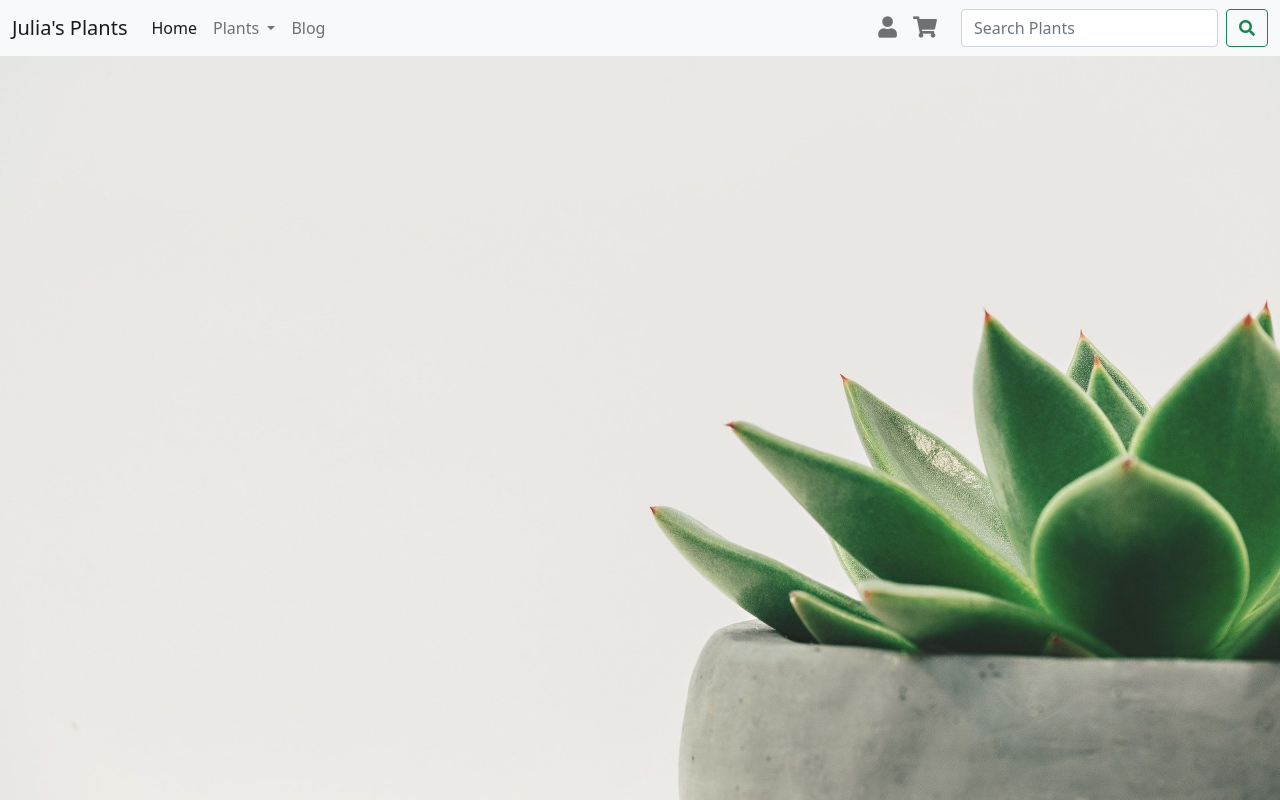
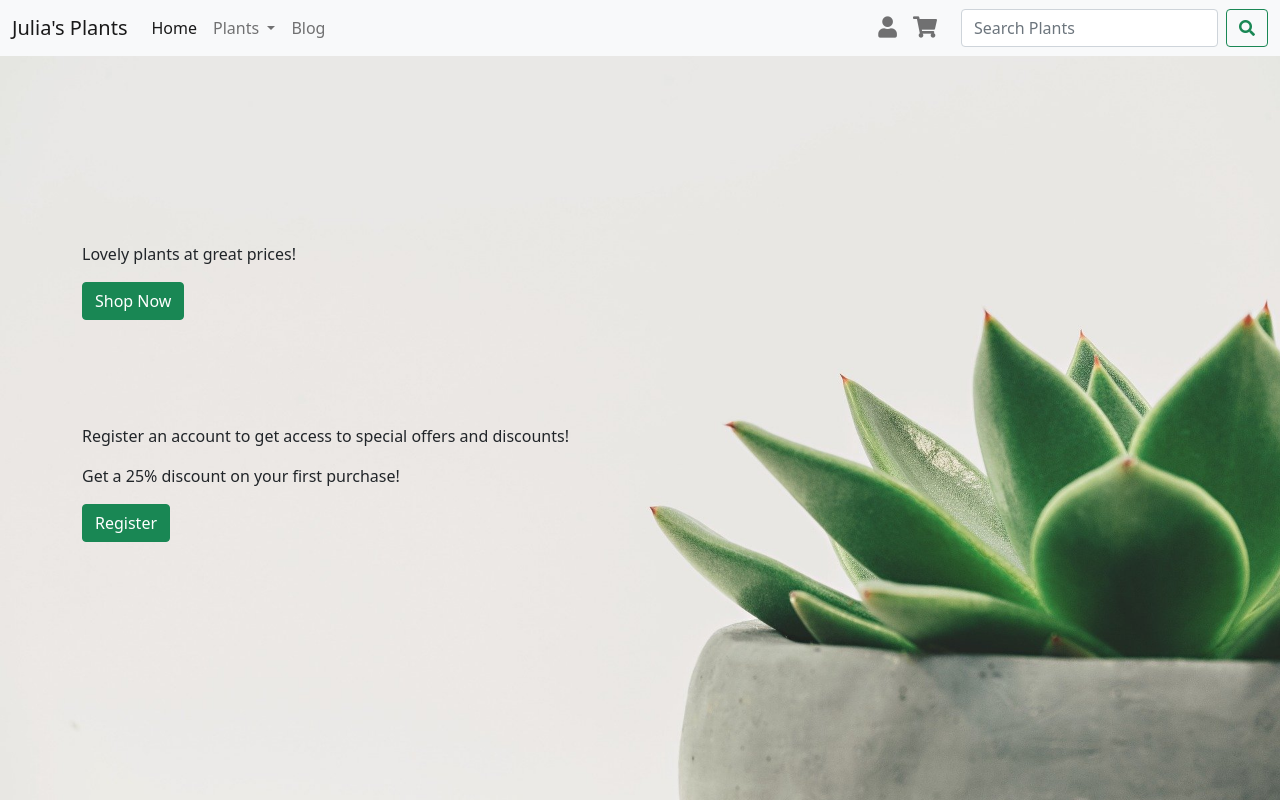
Before and after one commit to mangez84/juliasplants, a Django app: page / in a window 1280 px wide. Run offline with Django 3.2, Linux system fonts and the light colour scheme; some libraries are stand-ins or nearby versions.

Commit message:
Position elements with flexbox

```diff
--- a/home/templates/home/home.html
+++ b/home/templates/home/home.html
@@ -2,9 +2,24 @@
 {% load static %}
 
 {% block css %}
-    {{ block.super }}
-    <link rel="stylesheet" href="{% static 'home/css/home.css' %}">
+{{ block.super }}
+<link rel="stylesheet" href="{% static 'home/css/home.css' %}">
 {% endblock %}
 
 {% block content %}
+<div class="container d-flex flex-column flex-wrap justify-content-center flex-fill">
+    <div class="row mb-3">
+        <div class="col-12 col-lg-6">
+            <p>Lovely plants at great prices!</p>
+            <a class="btn btn-success" href="#">Shop Now</a>
+        </div>
+    </div>
+    <div class="row mt-3">
+        <div class="col-12 col-lg-6">
+            <p>Register an account to get access to special offers and discounts!</p>
+            <p>Get a 25% discount on your first purchase!</p>
+            <a class="btn btn-success" href="{% url 'account_signup' %}">Register</a>
+        </div>
+    </div>
+</div>
 {% endblock %}
--- a/static/css/base.css
+++ b/static/css/base.css
@@ -1,4 +1,4 @@
-/* General settings */
+/* General flexbox settings */
 
 html,
 body {
@@ -6,3 +6,15 @@ body {
     margin: 0;
     padding: 0;
 }
+
+body {
+    display: flex;
+    flex-direction: column;
+    justify-content: space-between;
+}
+
+section {
+    display: flex;
+    flex-direction: column;
+    flex: 1 1 auto;
+}
--- a/templates/base.html
+++ b/templates/base.html
@@ -29,7 +29,7 @@
 
 <body>
     <header>
-        <nav class="navbar sticky-top navbar-expand-lg navbar-light bg-light">
+        <nav class="navbar navbar-expand-lg navbar-light bg-light">
             <div class="container-fluid">
                 <a class="navbar-brand" href="{% url 'home' %}">Julia's Plants</a>
                 <button class="navbar-toggler" type="button" data-bs-toggle="collapse" data-bs-target="#navbar-main"
```
